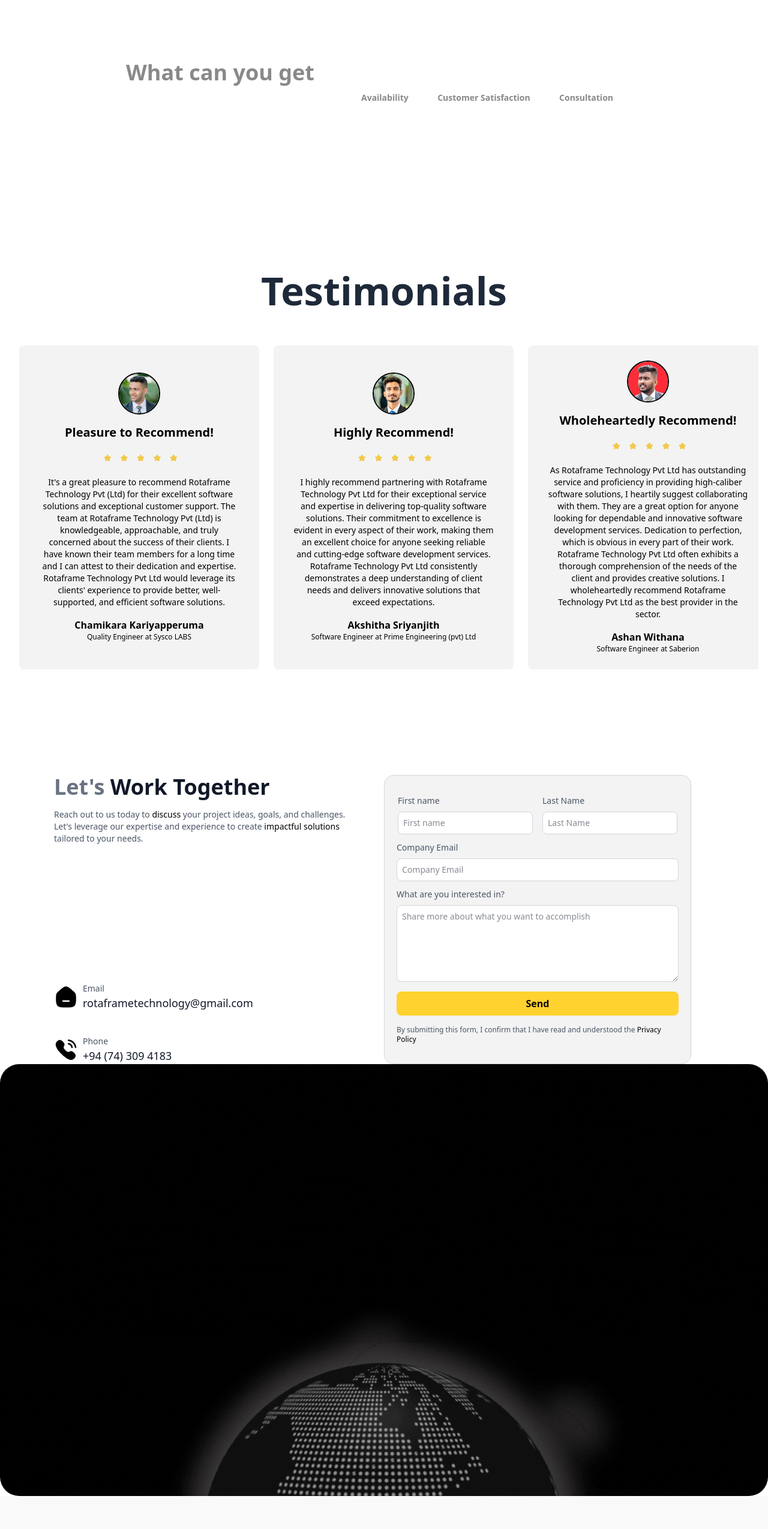
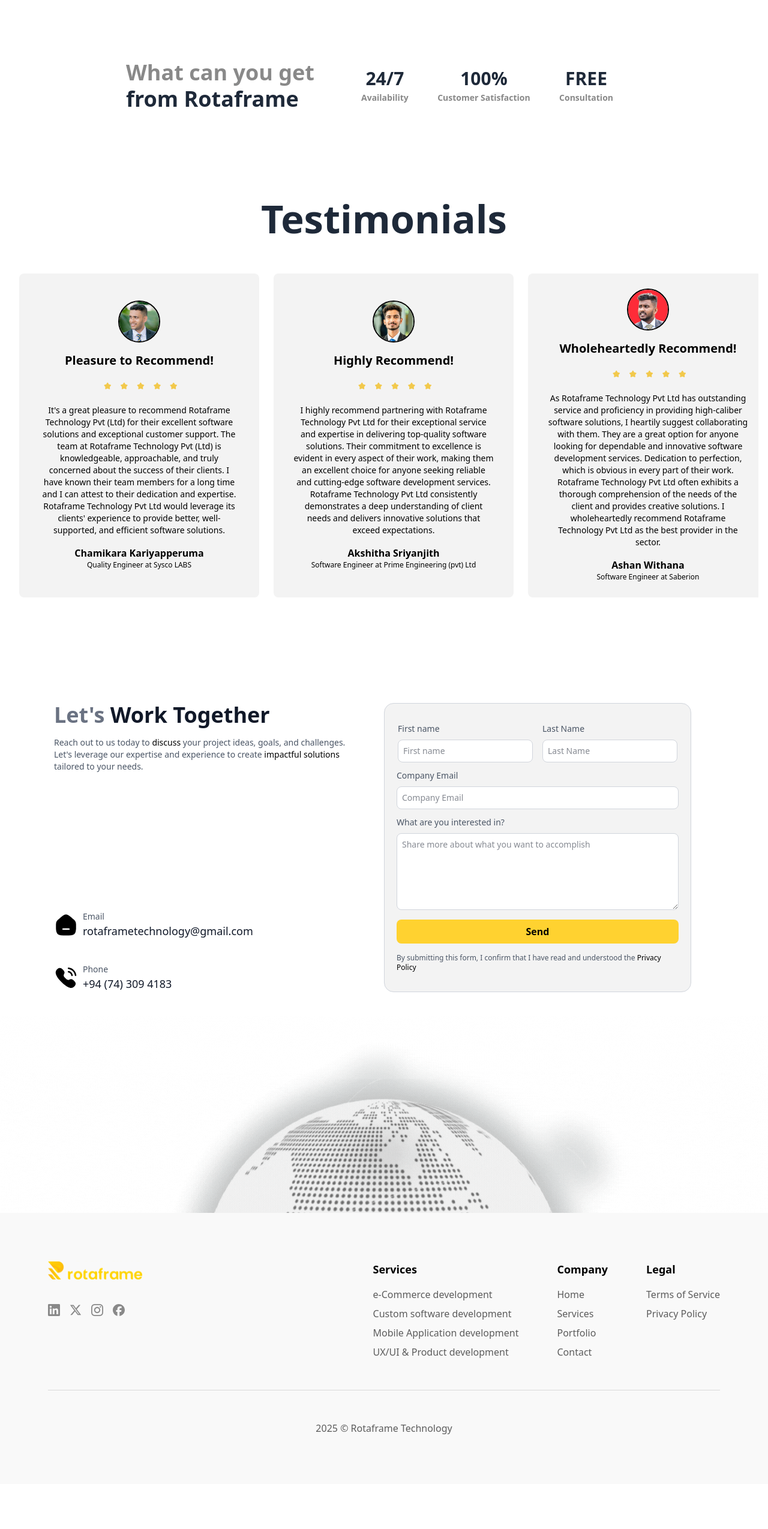
Before and after one commit to RotaFrame-Technology/RotaframeWeb, a React (Vite) app: page / in a window 1280 px wide. Shown: the part 3857-6406 px from the top of the page at 60% size. After the commit the page ends 6331 px from the top, so only its background shows below. Built offline with nearby package versions, Linux system fonts and the light colour scheme.

Commit message:
optimize dark mode for banner, footer & testimonials

```diff
--- a/src/components/banner/banner.jsx
+++ b/src/components/banner/banner.jsx
@@ -4,21 +4,21 @@
         <div className="w-[940px] h-[130px] flex flex-row items-center px-10">
             <div className="flex flex-col w-2/5 gap-1">
                   <div className="text-4xl text-[#898989] font-semibold">What can you get </div>
-                  <div className="text-4xl font-semibold text-white">from Rotaframe</div>
+                  <div className="text-4xl font-semibold text-gray-800 dark:text-white">from Rotaframe</div>
             </div>
               <div className="flex flex-row justify-between w-3/5 px-12">
                 <div className="flex flex-col items-center gap-1">
-                    <div className="text-3xl font-semibold text-white">24/7</div>
+                    <div className="text-3xl font-semibold text-gray-800 dark:text-white">24/7</div>
                     <div className="text-[#898989] text-sm font-semibold">Availability</div>
                 </div>
 
                   <div className="flex flex-col items-center gap-1">
-                      <div className="text-3xl font-semibold text-white">100%</div>
+                      <div className="text-3xl font-semibold text-gray-800 dark:text-white">100%</div>
                       <div className="text-[#898989] text-sm font-semibold">Customer Satisfaction</div>
                   </div>
 
                   <div className="flex flex-col items-center gap-1">
-                      <div className="text-3xl font-semibold text-white">FREE</div>
+                      <div className="text-3xl font-semibold text-gray-800 dark:text-white">FREE</div>
                       <div className="text-[#898989] text-sm font-semibold">Consultation</div>
                   </div>
               </div>
--- a/src/components/footer/footer.jsx
+++ b/src/components/footer/footer.jsx
@@ -1,12 +1,13 @@
 function Footer() {
     return (
-        <div className="flex flex-col w-full h-[1100px] items-center">
+        <div className="flex flex-col mt-5 w-full h-[800px] items-center">
             {/* Footer GIF */}
-            <div className="h-[750px] w-full justify-center flex flex-row">
+            <div className="mt-5  w-full justify-center overflow-hidden relative">
                 <img
                     src="/src/assets/images/ContactUs.gif"
                     alt="Footer Animation"
-                    className="w-full h-full object-cover rounded-4xl"
+                    className="w-full  translate-y-[-50%]  object-cover rounded-4xl  invert dark:invert-0 "
+
                 />
             </div>
 
@@ -30,7 +31,7 @@
                     </div>
 
                     {/* Footer Links */}
-                    <div className="flex flex-row mt-4 gap-16">
+                    <div className="flex flex-row  gap-16">
                         <div className="flex flex-col gap-2">
                             <div className="text-lg font-semibold mb-2 text-[#000000] dark:text-[#FAFAFA]">
                                 Services
@@ -71,9 +72,9 @@
                     </div>
                 </div>
 
-                <div className="flex flex-row w-full h-[1px] bg-[#D9D9D9] dark:bg-[#2E2E2E] mt-12"></div>
+                <div className="flex flex-row w-full h-[1px] bg-[#D9D9D9] dark:bg-[#2E2E2E]"></div>
 
-                <div className="flex flex-row w-full text-normal text-[#5C5C5C] dark:text-[#898989] justify-center mt-5">
+                <div className="flex flex-row w-full text-normal text-[#5C5C5C] dark:text-[#898989] justify-center">
                     2025 © Rotaframe Technology
                 </div>
             </div>
--- a/src/components/testimonials/testimonials.jsx
+++ b/src/components/testimonials/testimonials.jsx
@@ -25,7 +25,7 @@
 
     return (
         <section className="w-full bg-white dark:bg-[#121212] transition-colors duration-300 flex justify-center">
-            <div className="flex flex-col items-center justify-center text-center px-4 w-full max-w-[1440px] mt-[100px] md:mt-[240px] md:mb-20">
+            <div className="flex flex-col items-center justify-center text-center px-4 w-full max-w-[1440px]  md:mt-[120px] md:mb-20">
 
                 {/* Section Title */}
                 <h2 className="text-[65px] leading-[72px] font-bold mb-4 w-11/12 text-gray-800 dark:text-white">
```
